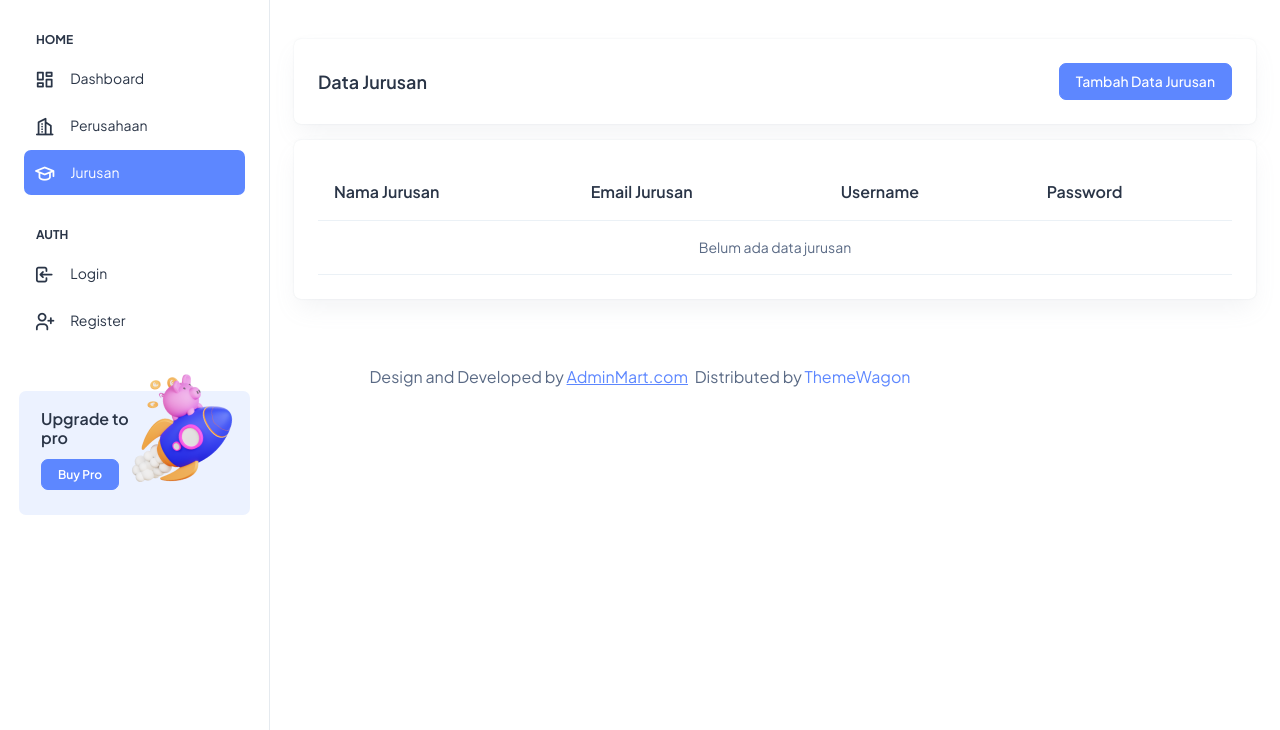
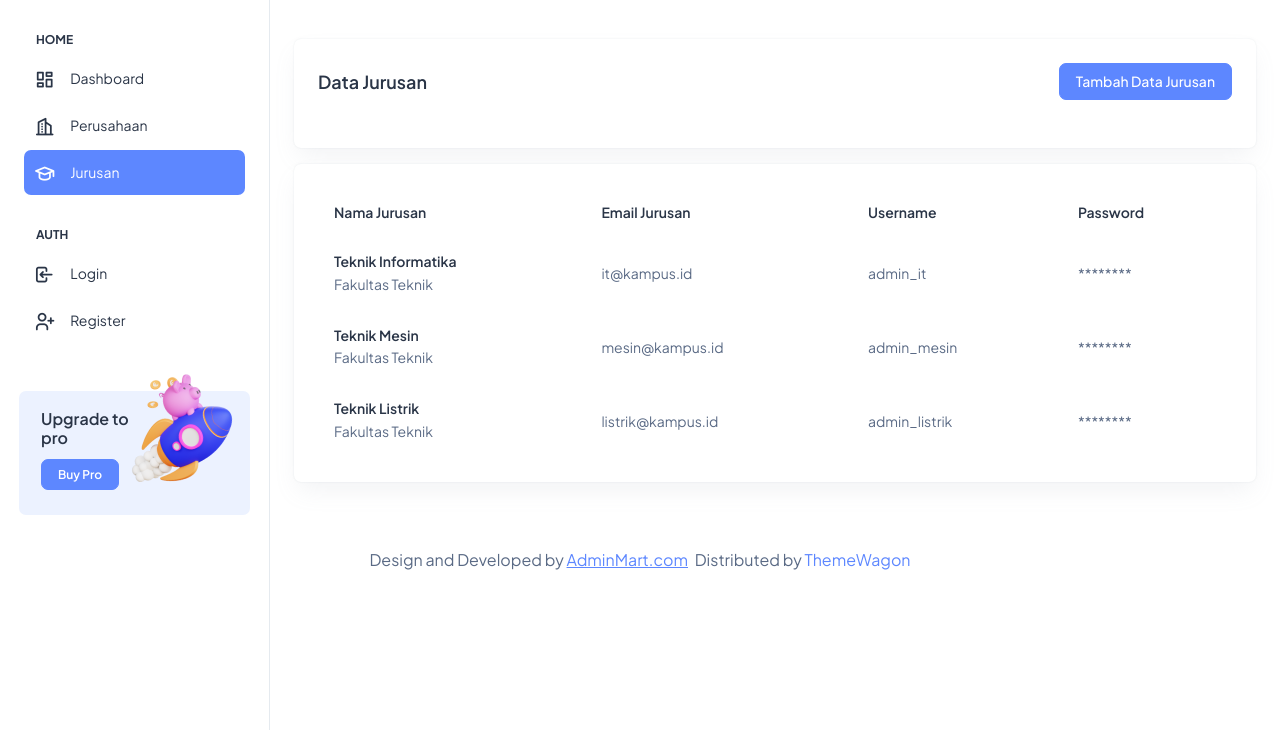
Before and after one commit to ranz0910/siTEMA, a PHP site: page /siTEMA/index.php?page=table_jurusan in a window 1280 px wide. Shown: the part 70-800 px from the top of the page. Run offline with PHP 8.4, Linux system fonts and the light colour scheme; a user stored in the database is signed in; data comes from the database, SQL or seed files in the repository; data that the repository does not hold is empty.

Commit message:
jurusan dan perusahaan

```diff
--- a/layout/auth/table_jurusan.php
+++ b/layout/auth/table_jurusan.php
@@ -1,29 +1,11 @@
-<?php
-
-require 'service/connection.php';
-
-// Ambil data jurusan + user terkait
-$sql = "
-  SELECT
-    j.id,
-    j.nama_jurusan,
-    u.email,
-    u.username
-  FROM jurusan j
-  JOIN users u
-      ON j.id_user = u.id
-  ORDER BY j.id DESC
-";
-$result = $connect->query($sql);
-?>
 
 <div class="col-lg-12 mt-4">
   <div class="card mb-3">
-    <div class="card-body p-4 d-flex justify-content-between align-items-center">
+    <div class="card-body p-4">
+      <div class="d-flex mb-4 justify-content-between align-items-center">
         <h5 class="card-title fw-semibold mb-0">Data Jurusan</h5>
-      <a href="index.php?page=form_tambah_jurusan" class="btn btn-primary">
-        Tambah Data Jurusan
-      </a>
+        <a href="index.php?page=form_tambah_jurusan" class="btn btn-primary">Tambah Data Jurusan</a>
+      </div>
     </div>
   </div>
 </div>
@@ -32,31 +14,52 @@ $result = $connect->query($sql);
     <div class="card-body p-4">
       <div class="table-responsive">
         <table class="table text-nowrap mb-0 align-middle">
+
           <thead class="text-dark fs-4">
             <tr>
-            <th>Nama Jurusan</th>
-            <th>Email Jurusan</th>
-            <th>Username</th>
-            <th>Password</th>
+              <th class="border-bottom-0"><h6 class="fw-semibold mb-0">Nama Jurusan</h6></th>
+              <th class="border-bottom-0"><h6 class="fw-semibold mb-0">Email Jurusan</h6></th>
+              <th class="border-bottom-0"><h6 class="fw-semibold mb-0">Username</h6></th>
+              <th class="border-bottom-0"><h6 class="fw-semibold mb-0">Password</h6></th>
             </tr>
           </thead>
+
           <tbody>
-          <?php if ($result && $result->num_rows > 0): ?>
-            <?php while ($row = $result->fetch_assoc()): ?>
             <tr>
-                <td><?= htmlspecialchars($row['nama_jurusan']) ?></td>
-                <td><?= htmlspecialchars($row['email']) ?></td>
-                <td><?= htmlspecialchars($row['username']) ?></td>
-                <td>********</td>
+              <td class="border-bottom-0">
+                <h6 class="fw-semibold mb-1">Teknik Informatika</h6>
+                <span class="fw-normal">Fakultas Teknik</span>
+              </td>
+              <td class="border-bottom-0"><p class="mb-0 fw-normal">it@kampus.id</p></td>
+              <td class="border-bottom-0"><p class="mb-0 fw-normal">admin_it</p></td>
+              <td class="border-bottom-0"><p class="mb-0 fw-normal">********</p></td>
             </tr>
-            <?php endwhile; ?>
-          <?php else: ?>
+          </tbody>
+
+          <tbody>
             <tr>
-              <td colspan="4" class="text-center text-muted">
-                Belum ada data jurusan              </td>
+              <td class="border-bottom-0">
+                <h6 class="fw-semibold mb-1">Teknik Mesin</h6>
+                <span class="fw-normal">Fakultas Teknik</span>
+              </td>
+              <td class="border-bottom-0"><p class="mb-0 fw-normal">mesin@kampus.id</p></td>
+              <td class="border-bottom-0"><p class="mb-0 fw-normal">admin_mesin</p></td>
+              <td class="border-bottom-0"><p class="mb-0 fw-normal">********</p></td>
             </tr>
-          <?php endif; ?>
           </tbody>
+
+          <tbody>
+            <tr>
+              <td class="border-bottom-0">
+                <h6 class="fw-semibold mb-1">Teknik Listrik</h6>
+                <span class="fw-normal">Fakultas Teknik</span>
+              </td>
+              <td class="border-bottom-0"><p class="mb-0 fw-normal">listrik@kampus.id</p></td>
+              <td class="border-bottom-0"><p class="mb-0 fw-normal">admin_listrik</p></td>
+              <td class="border-bottom-0"><p class="mb-0 fw-normal">********</p></td>
+            </tr>
+          </tbody>
+
         </table>
       </div>
     </div>
--- a/layout/form_tambah_perusahaan.php
+++ b/layout/form_tambah_perusahaan.php
@@ -4,7 +4,7 @@
       <h5 class="card-title fw-semibold mb-4">Form Input Data Perusahaan</h5>
       <div class="card">
         <div class="card-body">
-          <form action="index.php?page=table_perusahaan" method="POST">
+           <form action="process/perusahaan/TambahPerusahaan.php" method="POST">
             <div class="row">
               <div class="col-md-6 mb-3">
                 <label for="namaPerusahaan" class="form-label">Nama Perusahaan</label>
```
Also changed, not shown: process/login/jurusan/TambahJurusan.php (+4 -4 lines), process/perusahaan/TambahPerusahaan.php (added, +65 -0 lines). Lines whose indentation alone changed are shown as unchanged.
